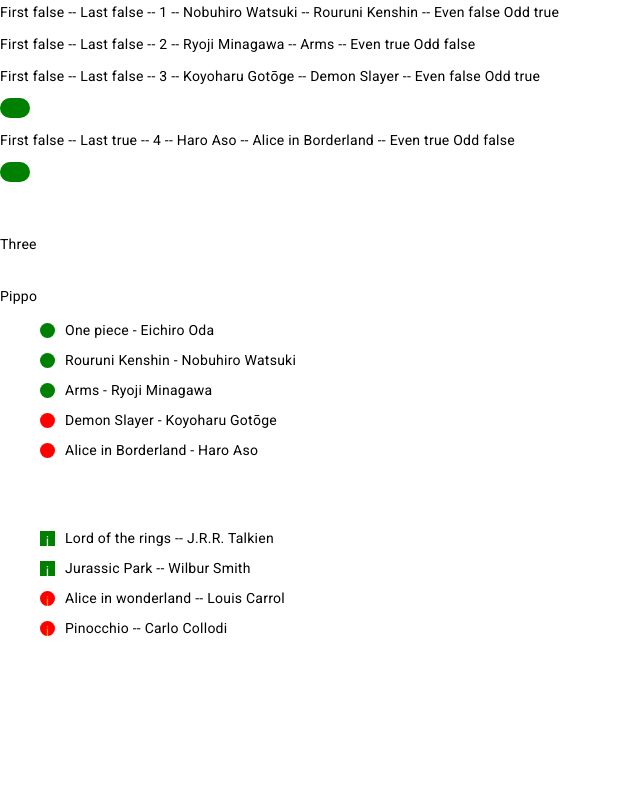
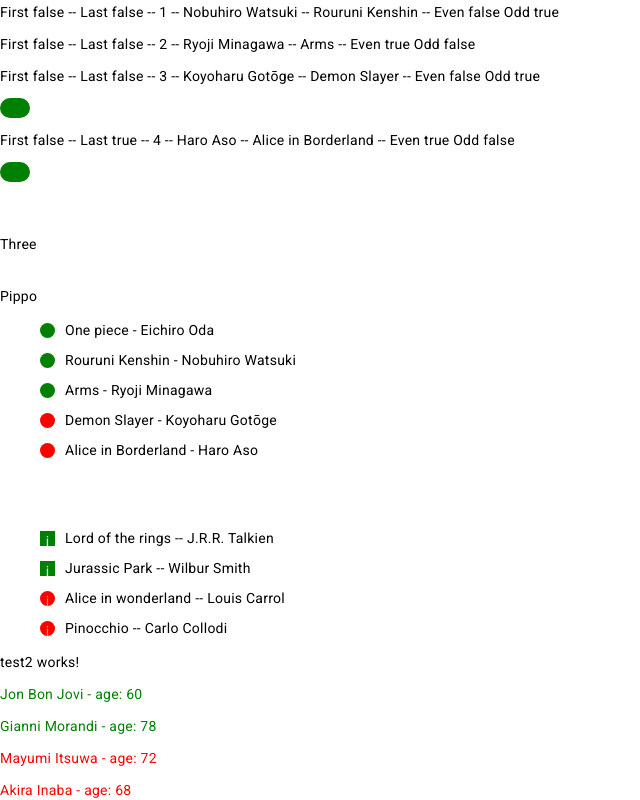
Before and after one commit to danielegeekn1/angular-practice-tests, an Angular app: page / in a window 1280 px wide. Shown: the part 1627-2427 px from the top of the page, without its empty margins (0-640 px from the left). Before the commit the page ends 2268 px from the top, so only its background shows below. Built offline with nearby package versions, Linux system fonts and the light colour scheme.

Commit message:
passed an array of objects from parent to child with decorator

```diff
--- a/src/app/app.component.html
+++ b/src/app/app.component.html
@@ -1,2 +1,3 @@
 <!--launching our test component from app-test-->
 <app-test></app-test>
+<app-test2 [data]="singers"></app-test2>
--- a/src/app/app.component.ts
+++ b/src/app/app.component.ts
@@ -3,8 +3,34 @@ import { Component } from '@angular/core';
 @Component({
   selector: 'app-root',
   templateUrl: './app.component.html',
-  styleUrls: ['./app.component.css']
+  styleUrls: ['./app.component.css'],
 })
 export class AppComponent {
   title = 'Angular-from-scratch';
+  singers = [
+    {
+      name: 'Jon Bon Jovi',
+      age: 60,
+      isOnline: true,
+      color: 'green',
+    },
+    {
+      name: 'Gianni Morandi',
+      age: 78,
+      isOnline: true,
+      color: 'green',
+    },
+    {
+      name: 'Mayumi Itsuwa',
+      age: 72,
+      isOnline: false,
+      color: 'red',
+    },
+    {
+      name: 'Akira Inaba',
+      age: 68,
+      isOnline: false,
+      color: 'red',
+    },
+  ];
 }
--- a/src/app/app.module.ts
+++ b/src/app/app.module.ts
@@ -9,8 +9,9 @@ import { MatSliderModule } from '@angular/material/slider';
 import { MatCardModule } from '@angular/material/card';
 import { MatButtonModule } from '@angular/material/button';
 import { MatInputModule } from '@angular/material/input';
+import { Test2Component } from './test2/test2.component';
 @NgModule({
-  declarations: [AppComponent, TestComponent],
+  declarations: [AppComponent, TestComponent, Test2Component],
   imports: [
     BrowserModule,
     AppRoutingModule,
--- /dev/null
+++ b/src/app/test2/test2.component.html
@@ -0,0 +1,8 @@
+<p>test2 works!</p>
+
+<!--passing data we get from our parent view (app.component.ts) to this child component-->
+<div *ngFor="let singer of data">
+  <p [ngStyle]="{ color: singer.color }">
+    {{ singer.name }} - age: {{ singer.age }}
+  </p>
+</div>
--- /dev/null
+++ b/src/app/test2/test2.component.ts
@@ -0,0 +1,14 @@
+import { Component, Input, OnInit } from '@angular/core';
+
+@Component({
+  selector: 'app-test2',
+  templateUrl: './test2.component.html',
+  styleUrls: ['./test2.component.css'],
+})
+export class Test2Component implements OnInit {
+  @Input() data: any;
+  constructor() {}
+  ngOnInit(): void {
+    console.log(this.data);
+  }
+}
```
Also changed, not shown: src/app/test2/test2.component.css (added).
